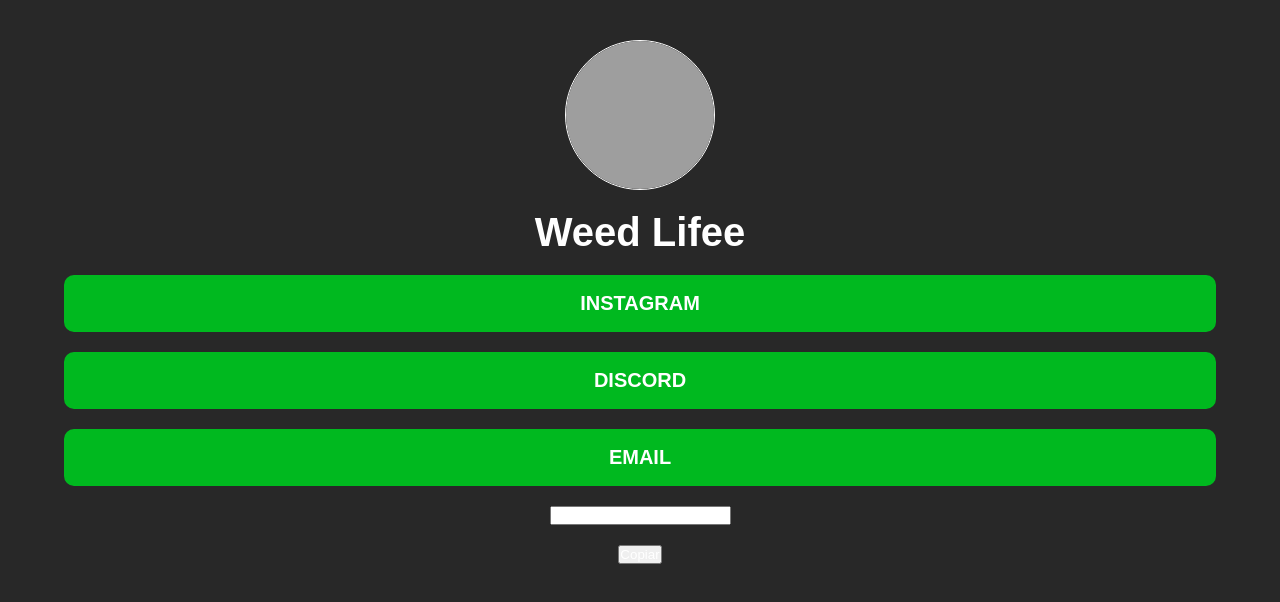
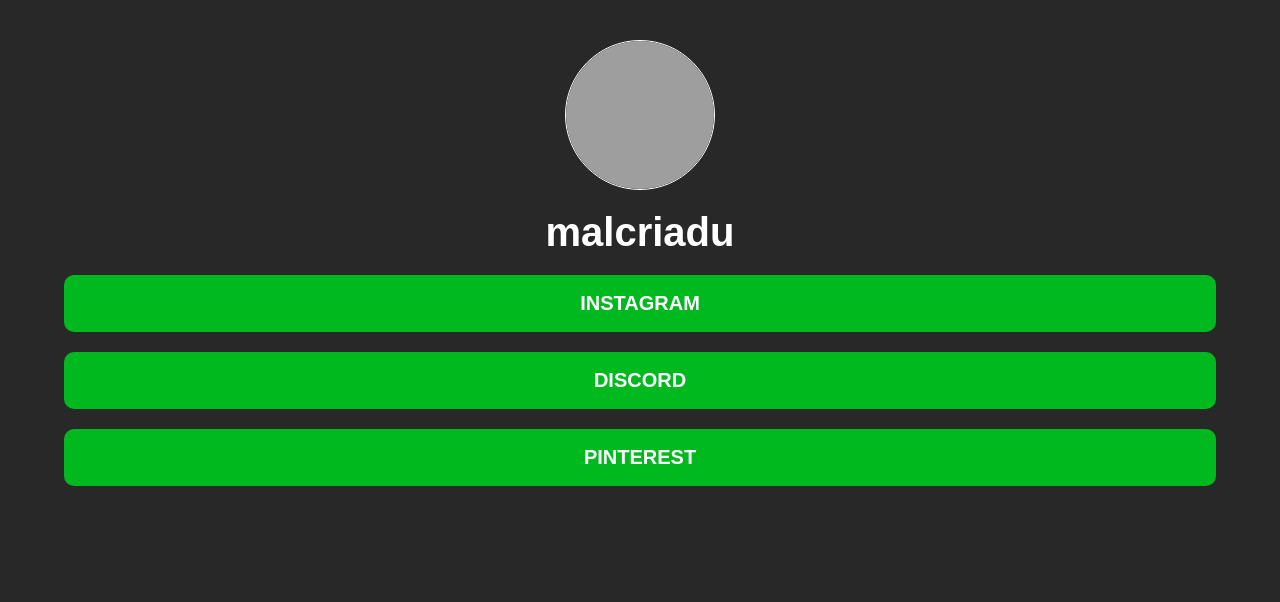
Before and after one commit to Malcriaduu/WeedLifee, a plain HTML site: page index.html in a window 1280 px wide. Drawn offline with Linux system fonts and the light colour scheme; grey boxes are pictures that could not be loaded.

Commit message:
Update index.html

```diff
--- a/index.html
+++ b/index.html
@@ -11,12 +11,10 @@
 <body>
 	<div class="weedlifee">
 		<img src="icone.gif" alt="Icone do Canal">
-		<h1>Weed Lifee</h1>
+		<h1>malcriadu</h1>
 		<a href="https://www.instagram.com/eu.svam/">Instagram</a>
 		<a href="https://discord.gg/r6wsJBfTQP">Discord</a>
-		<a href="malcriadu@weedlifee.org">Email</a>
-		<input type="text"name="texto" />
-		<button> Copiar </button>
+		<a href="https://br.pinterest.com/matheusweedlife/">Pinterest</a>
 	</div>
 </body>
 </html>
```
